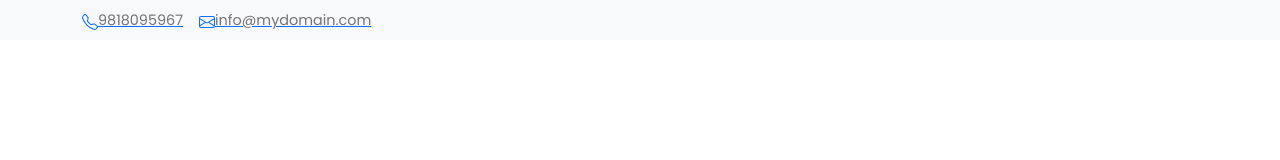
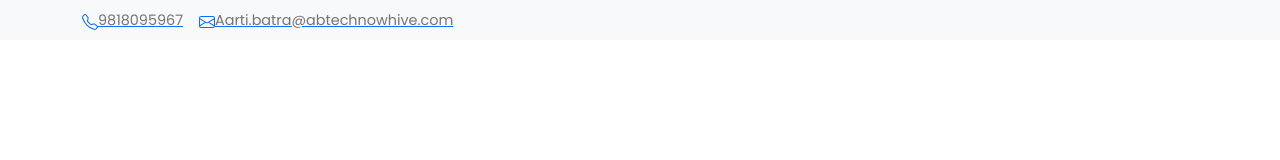
Before and after one commit to charu-19999/ABTECHNOWHIVE-angular, an Angular app: page / in a window 1280 px wide. Shown: the top 160 px of the page. Built offline with nearby package versions, Linux system fonts and the light colour scheme; a web font is replaced by a local one.

Commit message:
Email id update

```diff
--- a/src/app/footer/footer.component.html
+++ b/src/app/footer/footer.component.html
@@ -10,7 +10,7 @@
         </p>
         <p class="small text-muted mb-0">
           &copy; Copyrights. All rights reserved.
-          <a class="text-primary" href="#">Bootstrapious.com</a>
+          <a class="text-primary" href="#">Aarti.batra@abtechowhive.com</a>
         </p>
       </div>
       <div class="col-lg-2 col-md-7">
--- a/src/app/header/header.component.html
+++ b/src/app/header/header.component.html
@@ -94,7 +94,7 @@
               <path
                 d="M0 4a2 2 0 0 1 2-2h12a2 2 0 0 1 2 2v8a2 2 0 0 1-2 2H2a2 2 0 0 1-2-2V4Zm2-1a1 1 0 0 0-1 1v.217l7 4.2 7-4.2V4a1 1 0 0 0-1-1H2Zm13 2.383-4.708 2.825L15 11.105V5.383Zm-.034 6.876-5.64-3.471L8 9.583l-1.326-.795-5.64 3.47A1 1 0 0 0 2 13h12a1 1 0 0 0 .966-.741ZM1 11.105l4.708-2.897L1 5.383v5.722Z"
               /></svg
-            ><span>info@mydomain.com</span>
+            ><span>Aarti.batra@abtechnowhive.com</span>
           </a></span
         >
       </div>
```
